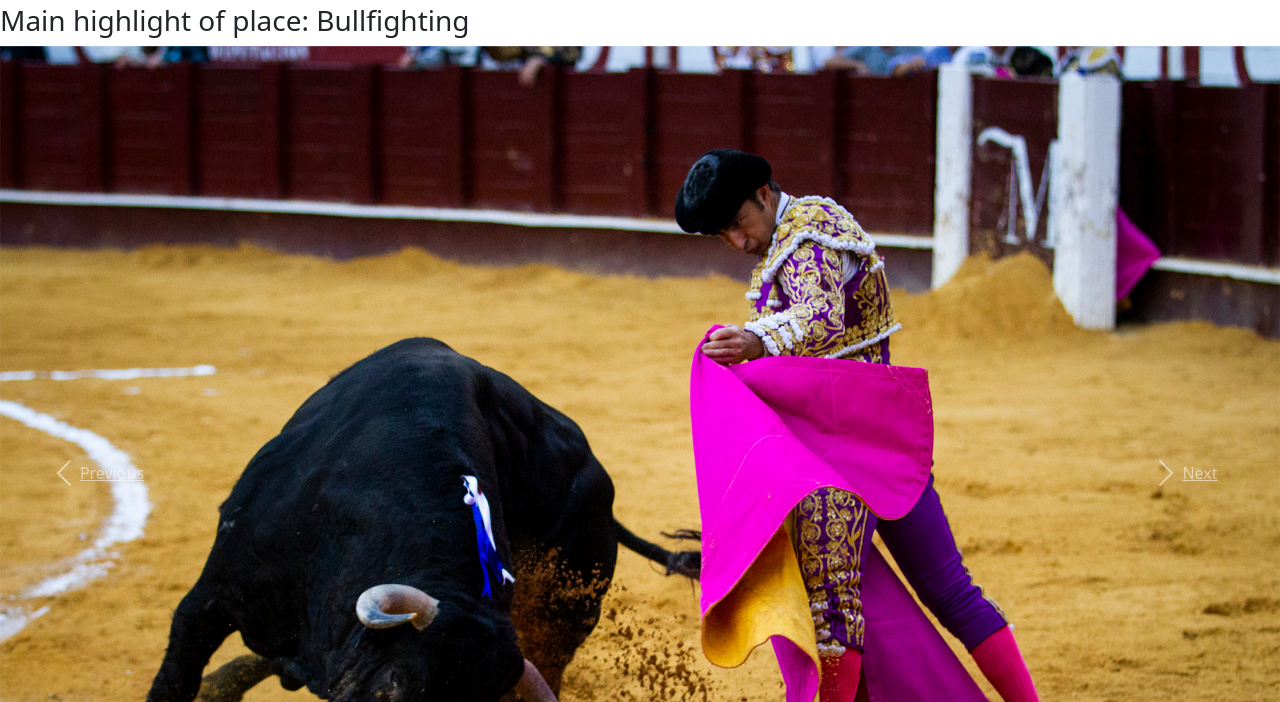
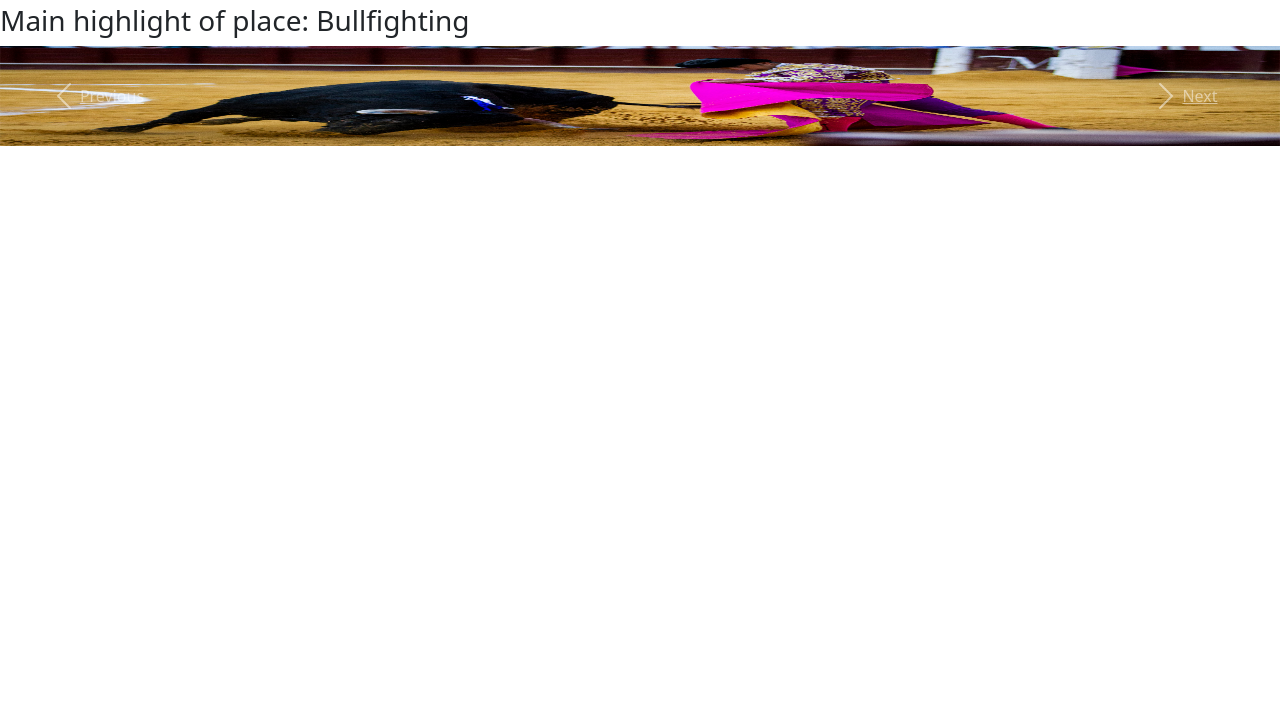
Before and after one commit to HarrisM00/Summer-tainment, a plain HTML site: page index.html in a window 1280 px wide. Shown: the part 98-800 px from the top of the page. Drawn offline with nearby package versions, Linux system fonts and the light colour scheme.

Commit message:
size img change

```diff
--- a/index.html
+++ b/index.html
@@ -14,7 +14,7 @@
     <div id="carouselExampleControls" class="carousel slide" data-ride="carousel">
       <div class="carousel-inner">
         <div class="carousel-item active">
-          <img class="d-block w-100" src="bullfighting 1.jpg" alt="First slide">
+          <img class="d-block w-100" width="100" height="100" src="bullfighting 1.jpg" alt="First slide">
         </div>
         <div class="carousel-item">
           <img class="d-block w-100" src="..." alt="Second slide">
```
